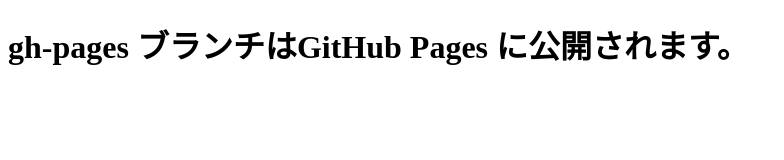
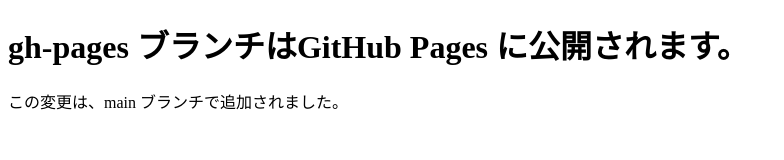
Before and after one commit to pome-ta/git-study, a plain HTML site: page index.html in a window 1280 px wide. Shown: the whole page, without its empty margins (0-784 px from the left). Drawn offline with Linux system fonts and the light colour scheme.

Commit message:
main update

```diff
--- a/index.html
+++ b/index.html
@@ -7,5 +7,6 @@
 </head>
 <body>
 <h1>gh-pages ブランチはGitHub Pages に公開されます。</h1>
+<p>この変更は、main ブランチで追加されました。</p>
 </body>
 </html>
```
